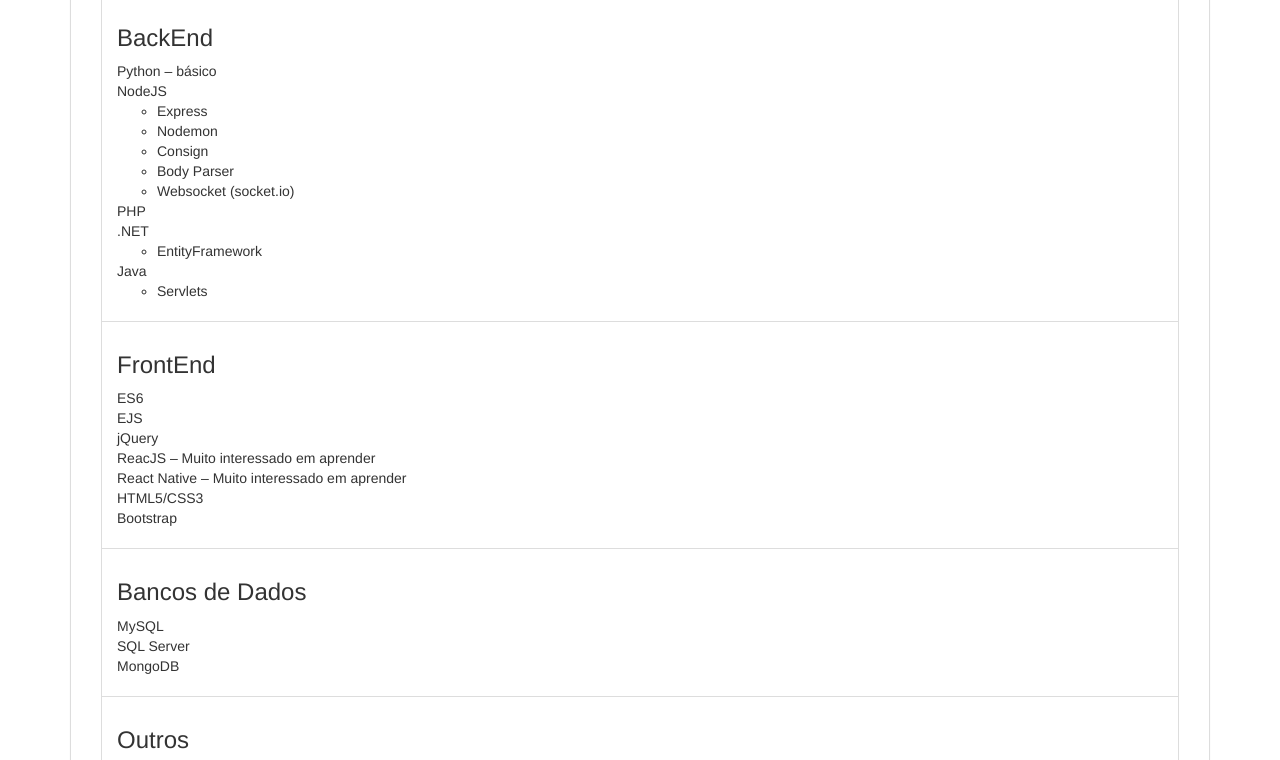
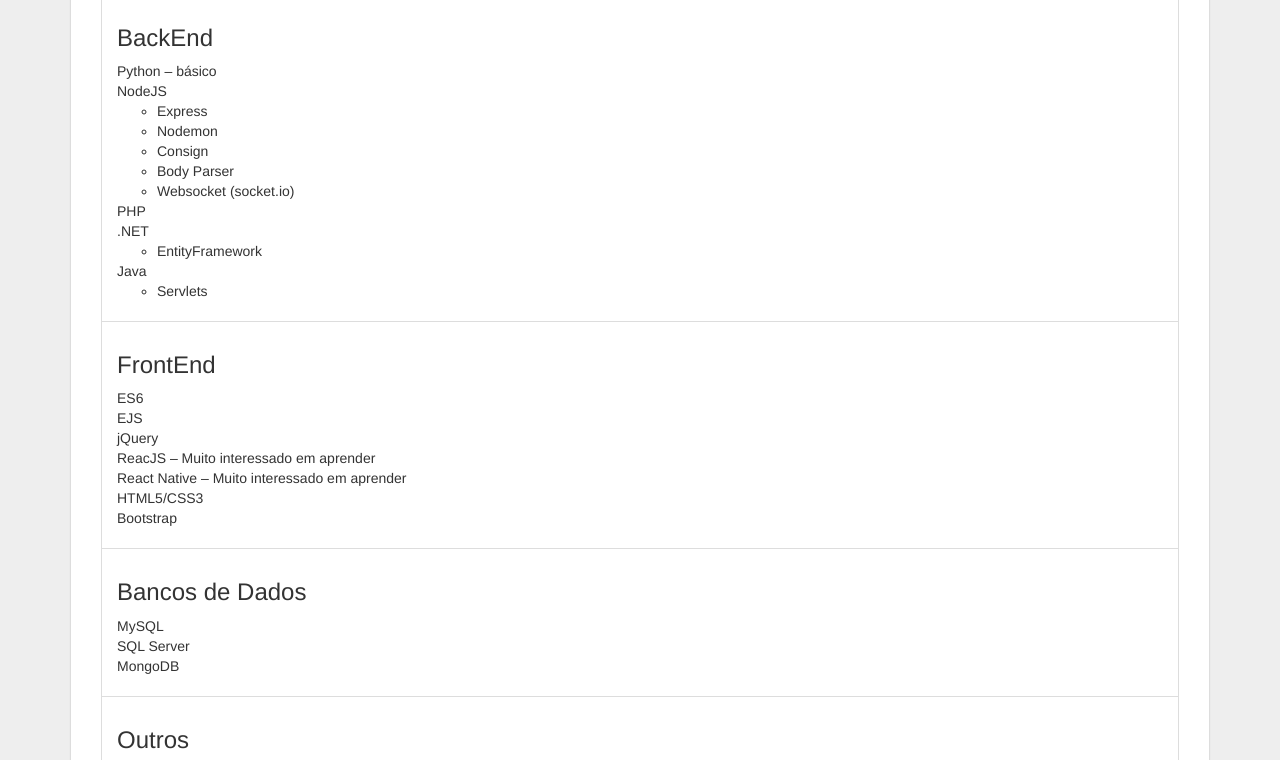
Before and after one commit to xavierleonardo/curriculo, a plain HTML site: page index.html in a window 1280 px wide. Shown: the part 380-1140 px from the top of the page. Drawn offline with nearby package versions, Linux system fonts and the light colour scheme.

Commit message:
Curriculo HTML

```diff
--- a/index.html
+++ b/index.html
@@ -8,7 +8,6 @@
     <meta name="viewport" content="width=device-width, initial-scale=1">
     <link rel="stylesheet" href="https://cdnjs.cloudflare.com/ajax/libs/font-awesome/4.7.0/css/font-awesome.min.css">
     <link rel="stylesheet" type="text/css" media="screen" href="main.css" />
-    <script src="main.js"></script>
 
     <script src="https://ajax.googleapis.com/ajax/libs/jquery/3.3.1/jquery.min.js"></script>
 
@@ -25,7 +24,7 @@
         crossorigin="anonymous">
 </head>
 
-<body>
+<body class="curriculo">
     <nav class="navbar navbar-default">
         <div class="container-fluid">
             <div class="navbar-header">
--- a/main.css
+++ b/main.css
@@ -8,6 +8,10 @@
 
 .dropdown {
     padding: 15px;
+}
+
+.curriculo {
+    background-color: #eee;
 }
 
 #habilidades-link {
```
Also changed, not shown: main.js (deleted).
